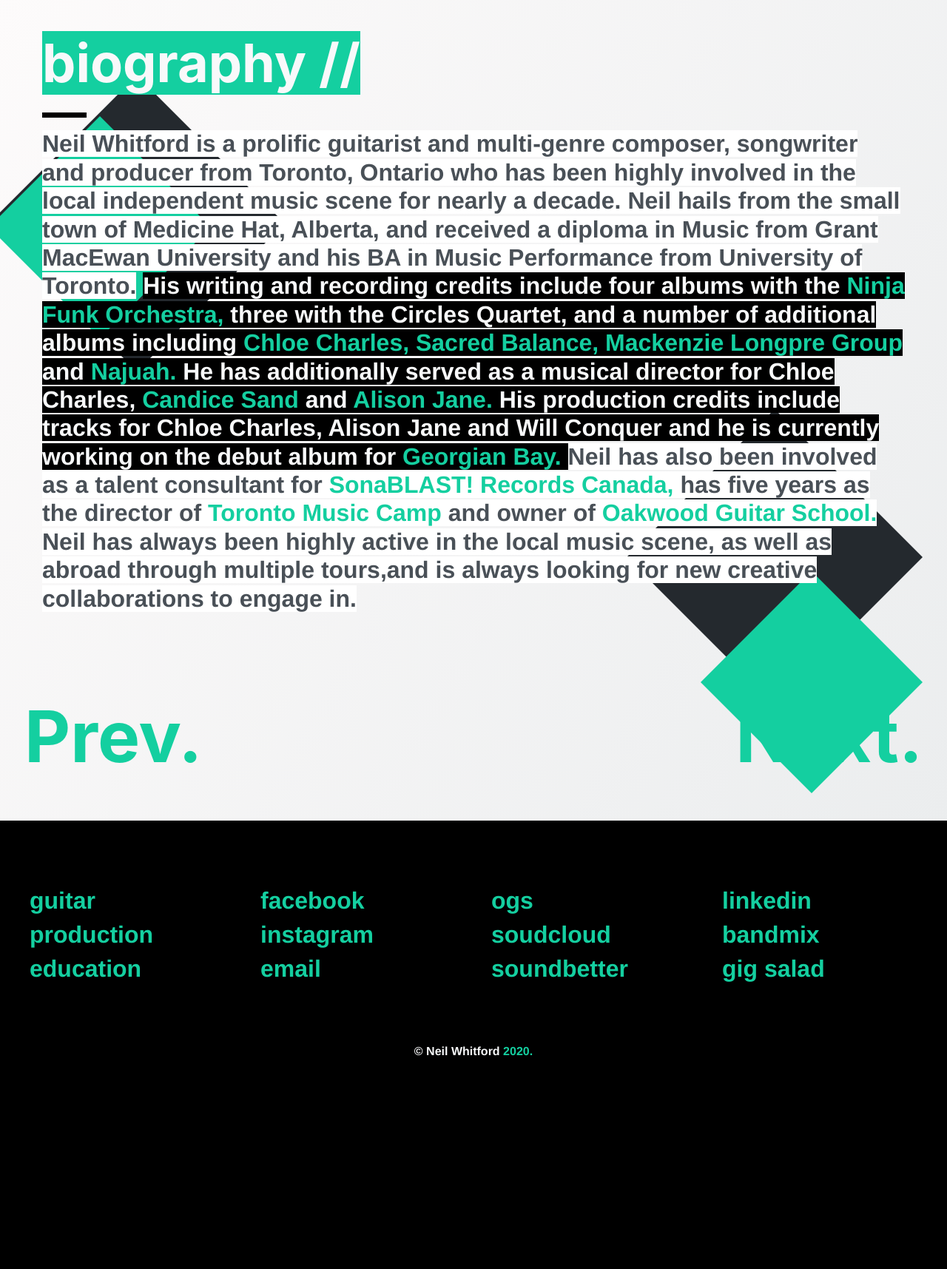
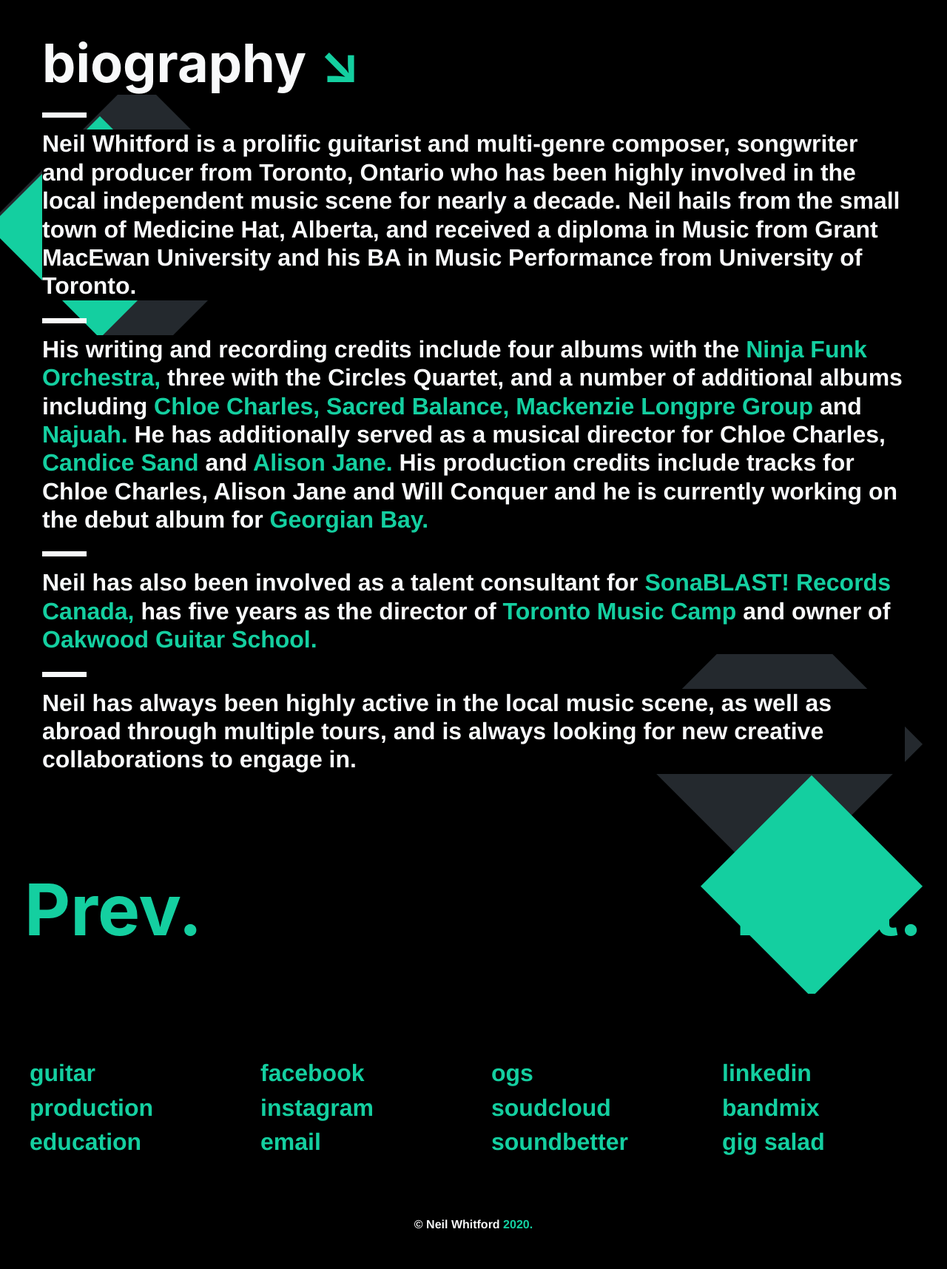
Before and after one commit to masonmedia-projects/neil-whitford, a PHP site: page /about.php in a window 1280 px wide. Shown: the part 800-2515 px from the top of the page at 74% size. Before the commit the page ends 2227 px from the top, so only its background shows below. Run offline with PHP 8.4, Linux system fonts and the light colour scheme; some libraries are stand-ins or nearby versions; some web fonts are replaced.

Commit message:
Updated about page text styles, made top and bottom shapes into components, created a page banner component

```diff
--- a/about.php
+++ b/about.php
@@ -3,42 +3,55 @@
 <!-- banner -->
 
 <div class="container-fluid relative m-0 p-0" data-aos="fade">
-  <div class="row relative min-700 min--100 relative p-5 m-0 bg--img-about text-light">
-    <div class="absolute z-0 left bg-github shape-diamond-lg rellax" data-rellax-speed="1"></div>
-    <div class="absolute z-0 left bg-success shape-diamond-sm bg--img-about rellax" data-rellax-speed="-5"></div>
-    <div class="col-lg-6 d-flex flex-column justify-content-center align-items-start">
-      <h1 class="display-1 font-weight-bold m-0 tracking-in-expand rellax" data-rellax-speed="-2">About.</h1>
+  <!-- banner -->
+  <?php
+  $rowClass="bg--img-about";
+  $shapeBig="bg-github shape-diamond-lg";
+  $shapeSmall="bg-success shape-diamond-sm bg--img-about";
+  $pageTitle="About.";
+  include './includes/components/page_banner_component.php'; ?>
+
+  <div class="row relative bg-black p-5">
+    <!-- shapes -->
+    <?php
+    $shapeBig="bg-github shape-diamond-lg";
+    $shapeSmall="bg-success shape-diamond-sm";
+    include './includes/components/shape_top_component.php'
+    ?>
+    <!-- main text -->
+    <div class="col-lg-12 d-flex flex-column justify-content-center align-items-start text-left min-50 text-light p-4 my-4 rellax"
+      data-rellax-speed="-1">
+      <h2 class="display-3 font-weight-bold text-lowercase text-light bg-black font-weight-bold" data-aos="fade">
+        Biography
+        <span class="text-success display-3 font-weight-bold">↘</span>
+      </h2>
+      <hr class="hr-big bg-light" data-aos="fade-right">
+      <p class="h2 font-weight-bold bg-black" data-aos="fade">
+        Neil Whitford is a prolific guitarist and multi-genre composer, songwriter and producer from Toronto, Ontario who has been highly involved in the local independent music scene for nearly a decade. Neil hails from the small town of Medicine Hat, Alberta, and received a diploma in Music from Grant MacEwan University and his BA in Music Performance from University of Toronto.
+      </p>
+      <hr class="hr-big bg-light" data-aos="fade-right">
+      <p class="h2 font-weight-bold bg-black" data-aos="fade">
+        His writing and recording credits include four albums with the <a href="https://ninjafunk.ca/" target="_blank">Ninja Funk Orchestra,</a> three with the Circles Quartet, and a number of additional albums including <a href="https://chloecharles.bandcamp.com/" target="_blank">Chloe Charles,</a> <a href="https://sacredbalance.bandcamp.com/" target="_blank">Sacred Balance,</a> <a href="https://www.mackenzielongpre.com/" target="_blank">Mackenzie Longpre Group</a> and <a href="http://www.najuah.com/" target="_blank">Najuah.</a> He has additionally served as a musical director for Chloe Charles, <a href="https://www.candicesand.com/" target="_blank">Candice Sand</a> and <a href="http://www.alisonjanetaylor.com/about" target="_blank">Alison Jane.</a> His production credits include tracks for Chloe Charles, Alison Jane and Will Conquer and he is currently working on the debut album for <a href="https://www.georgianbayband.com/home" target="_blank">Georgian Bay.</a>
+      </p>
+      <hr class="hr-big bg-light" data-aos="fade-right">
+      <p class="h2 font-weight-bold bg-black" data-aos="fade">
+        Neil has also been involved as a talent consultant for <a href="http://www.sonablast.com/" target="_blank">SonaBLAST! Records Canada,</a> has five years as the director of <a href="https://torontomusiccamp.com/" target="_blank">Toronto Music Camp</a> and owner of <a href="http://www.oakwoodguitarschool.com/" target="_blank">Oakwood Guitar School.</a>
+      </p>
+      <hr class="hr-big bg-light" data-aos="fade-right">
+      <p class="h2 font-weight-bold bg-black" data-aos="fade">Neil has always been highly active in the local music scene, as well as abroad through multiple tours, and is always looking for new creative collaborations to engage in.</p>
+      </p>
+      <!-- shapes bottom -->
+      <?php
+      include './includes/components/shape_bottom_component.php'
+      ?>
     </div>
-    <div class="offset-lg-6"></div>
+    <!-- pagination -->
+    <?php
+    $prevUrl="/index";
+    $nextUrl="/guitarist";
+    include './includes/components/pagination.php';
+    ?>
   </div>
-
-  <div class="row relative bg-gradient-white p-5">
-    <!-- shapes -->
-    <div class="absolute z-0 left bg-github shape-diamond-lg rellax" data-rellax-speed="1"></div>
-    <div class="absolute z-0 left bg-success shape-diamond-sm rellax" data-rellax-speed="2"></div>
-    <!-- cols -->
-    <div class="col-lg-12 d-flex flex-column justify-content-center align-items-start text-left min-50 p-4 my-4 rellax"
-      data-rellax-speed="-1">
-      <h2 class="display-3 font-weight-bold text-lowercase text-light bg-success" data-aos="fade">Biography //</h2>
-      <hr class="hr-big bg-black" data-aos="fade-right">
-      <p class="h2 font-weight-bold">
-        <span class="bg-white" data-aos="fade">Neil Whitford is a prolific guitarist and multi-genre composer, songwriter and producer from Toronto, Ontario who has been highly involved in the local independent music scene for nearly a decade. Neil hails from the small town of Medicine Hat, Alberta, and received a diploma in Music from Grant MacEwan University and his BA in Music Performance from University of Toronto.</span>
-        <span class="h2 bg-black text-light" data-aos="fade">His writing and recording credits include four albums with the <a href="https://ninjafunk.ca/" target="_blank">Ninja Funk Orchestra,</a> three with the Circles Quartet, and a number of additional albums including <a href="https://chloecharles.bandcamp.com/" target="_blank">Chloe Charles,</a> <a href="https://sacredbalance.bandcamp.com/" target="_blank">Sacred Balance,</a> <a href="https://www.mackenzielongpre.com/" target="_blank">Mackenzie Longpre Group</a> and <a href="http://www.najuah.com/" target="_blank">Najuah.</a> He has additionally served as a musical director for Chloe Charles, <a href="https://www.candicesand.com/" target="_blank">Candice Sand</a> and <a href="http://www.alisonjanetaylor.com/about" target="_blank">Alison Jane.</a> His production credits include tracks for Chloe Charles, Alison Jane and Will Conquer and he is currently working on the debut album for <a href="https://www.georgianbayband.com/home" target="_blank">Georgian Bay.</a>
-        </span>
-        <span class="h2 bg-white" data-aos="fade">Neil has also been involved as a talent consultant for <a href="http://www.sonablast.com/" target="_blank">SonaBLAST! Records Canada,</a> has five years as the director of <a href="https://torontomusiccamp.com/" target="_blank">Toronto Music Camp</a> and owner of <a href="http://www.oakwoodguitarschool.com/" target="_blank">Oakwood Guitar School.</a></span>
-        <span class="h2 bg-white" data-aos="fade">Neil has always been highly active in the local music scene, as well as abroad through multiple tours,and is always looking for new creative collaborations to engage in.</span>
-      </p>
-      <div class="absolute z--1 right bottom bg-github shape-diamond-lg rellax" data-rellax-speed="1"></div>
-      <div class="absolute z--1 right bottom bg-success shape-diamond-sm rellax" data-rellax-speed="2"></div>
-    </div>
-    <a class="d-inline" href="/index.php">
-      <h1 class="display-1 font-weight-bold">Prev.</h1>
-    </a>
-    <a class="d-inline ml-auto" href="/guitarist.php">
-      <h1 class="display-1 font-weight-bold">Next.</h1>
-    </a>
-  </div>
-
 </div>
 <!--end container-->
 
--- a/discography.php
+++ b/discography.php
@@ -27,8 +27,8 @@
 
       <!-- pagination -->
       <?php
-      $prevUrl="/educator.php";
-      $nextUrl="/index.php";
+      $prevUrl="/educator";
+      $nextUrl="/index";
       include './includes/components/pagination.php';
       ?>
   </div>
--- a/guitarist.php
+++ b/guitarist.php
@@ -35,9 +35,8 @@
         <div class="absolute z--1 left top bg-success shape-parallelo-sm rellax" data-rellax-speed="2"></div>
         <h1 class="display-1 w-25 text-left mb-5 font-weight-bold hr-thick" data-aos="fade">Music.</h1>
 
-        <!-- <iframe class="min-500 w-100 shadow-lg" scrolling="no" frameborder="no" allow="autoplay" data-src="https://w.soundcloud.com/player/?url=https%3A//api.soundcloud.com/playlists/112441897&color=%2314cfa0&auto_play=false&hide_related=false&show_comments=true&show_user=true&show_reposts=false&show_teaser=true"></iframe>    -->
+        <iframe class="min-500 w-100 shadow-lg" scrolling="no" frameborder="no" allow="autoplay" data-src="https://w.soundcloud.com/player/?url=https%3A//api.soundcloud.com/playlists/112441897&color=%2314cfa0&auto_play=false&hide_related=false&show_comments=true&show_user=true&show_reposts=false&show_teaser=true"></iframe>
 
-        <iframe class="min-500 w-100 shadow-lg" scrolling="no" id="hearthis_at_user_neil-whitford" width="100%" height="350" src="https://app.hearthis.at/neil-whitford/embed/?hcolor=14cfa0" frameborder="0" allowtransparency></iframe>
       </div>
       <!-- pagination -->
       <a class="d-inline" href="/about.php">
--- /dev/null
+++ b/includes/components/page_banner_component.php
@@ -0,0 +1,15 @@
+<div
+class="row relative min-700 min--100 text-light relative p-5 m-0 <?php echo $rowClass; ?>">
+  <div
+  class="absolute z-0 left rellax <?php echo $shapeBig; ?>"
+  data-rellax-speed="1"></div>
+  <div
+  class="absolute z-0 left rellax <?php echo $shapeSmall; ?>"
+  data-rellax-speed="-5"></div>
+  <div class="col-lg-6 d-flex flex-column justify-content-center align-items-start">
+    <h1 class="display-1 font-weight-bold m-0 tracking-in-expand rellax" data-rellax-speed="-2">
+      <?php echo $pageTitle; ?>
+    </h1>
+  </div>
+  <div class="offset-lg-6"></div>
+</div>
--- a/includes/components/pagination.php
+++ b/includes/components/pagination.php
@@ -1,10 +1,10 @@
 <a
 class="d-inline"
-href="<?php echo $prevUrl; ?>">
+href="<?php echo $prevUrl; ?>.php">
     <h1 class="display-1 font-weight-bold">Prev.</h1>
 </a>
 <a
 class="d-inline ml-auto"
-href="<?php echo $nextUrl; ?>">
+href="<?php echo $nextUrl; ?>.php">
     <h1 class="display-1 font-weight-bold">Next.</h1>
 </a>
--- /dev/null
+++ b/includes/components/shape_bottom_component.php
@@ -0,0 +1,6 @@
+<div
+class="absolute z--1 right bottom rellax <?php echo $shapeBig; ?>"
+data-rellax-speed="1"></div>
+<div
+class="absolute z--1 right bottom rellax <?php echo $shapeSmall; ?>"
+data-rellax-speed="2"></div>
--- /dev/null
+++ b/includes/components/shape_top_component.php
@@ -0,0 +1,5 @@
+<div
+class="absolute z-0 left rellax <?php echo $shapeBig; ?>"
+data-rellax-speed="1"></div>
+<div
+class="absolute z-0 left rellax <?php echo $shapeSmall; ?>" data-rellax-speed="2"></div>
--- a/includes/disco_text.php
+++ /dev/null
@@ -1 +0,0 @@
-$
```
Also changed, not shown: producer.php (+9 -8 lines).
